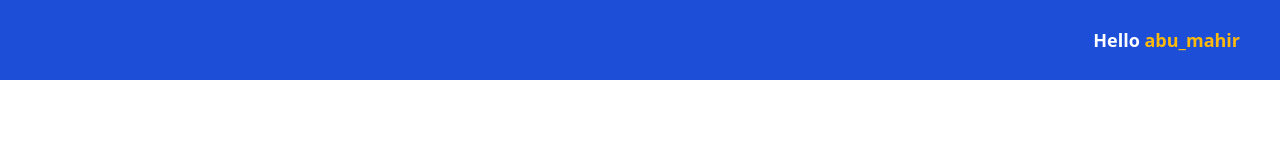
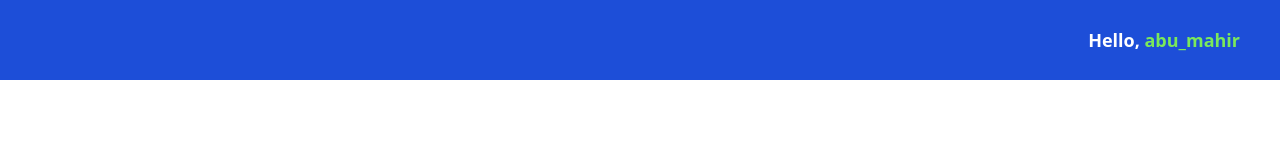
Before and after one commit to AbuMahir980/Remittance-Tracker, a React (Create React App) app: page / in a window 1280 px wide. Shown: the top 160 px of the page. Built offline with nearby package versions, Linux system fonts and the light colour scheme.

Commit message:
Change username text color

```diff
--- a/src/Components/Header.jsx
+++ b/src/Components/Header.jsx
@@ -6,7 +6,7 @@ const Header = (props) => {
     return(
         <>
             <div className="bg-blue-700 h-[10vh] flex justify-end items-center pr-10">
-                <p className="text-lg font-bold text-white">Hello <span className="text-[#FDBA0B]" >{user.userName}</span></p>
+                <p className="text-lg font-bold text-white">Hello, <span className="text-[#7be95a]" >{user.userName}</span></p>
             </div>
         </>
     )
```
